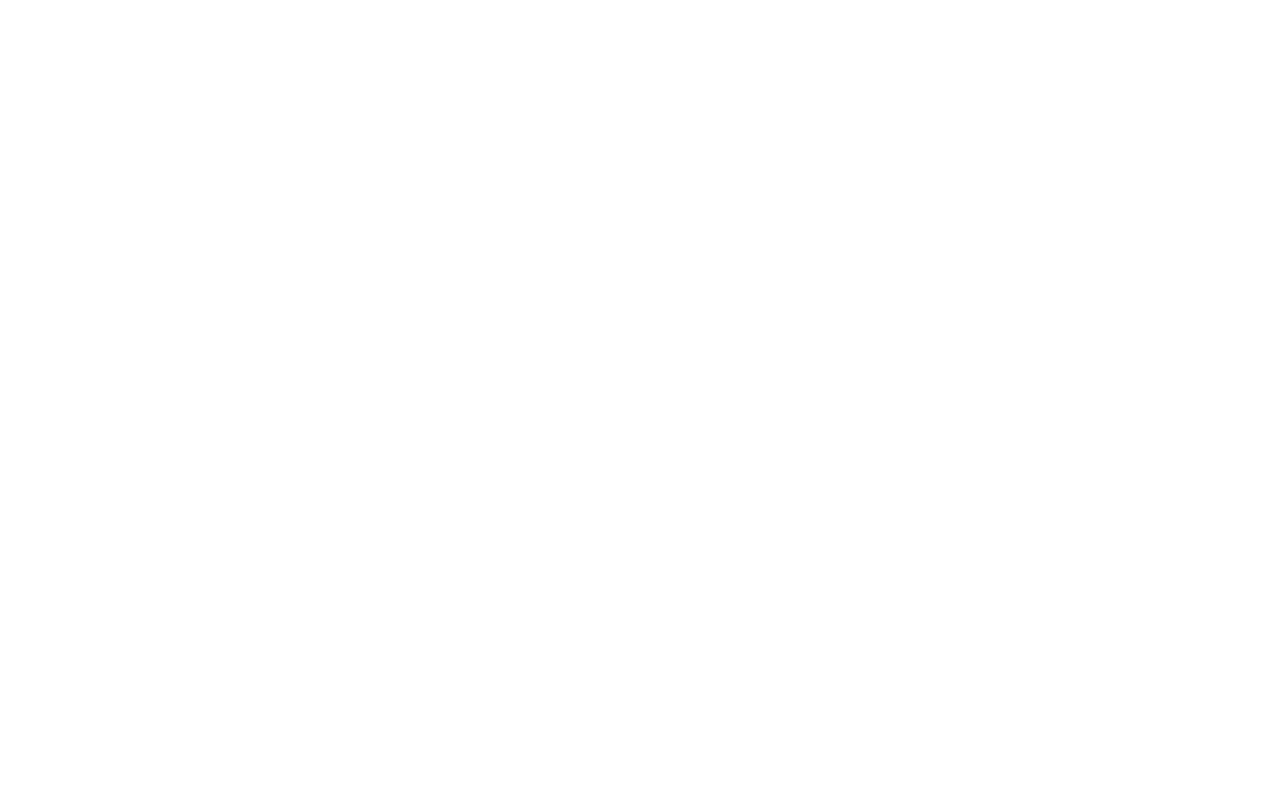
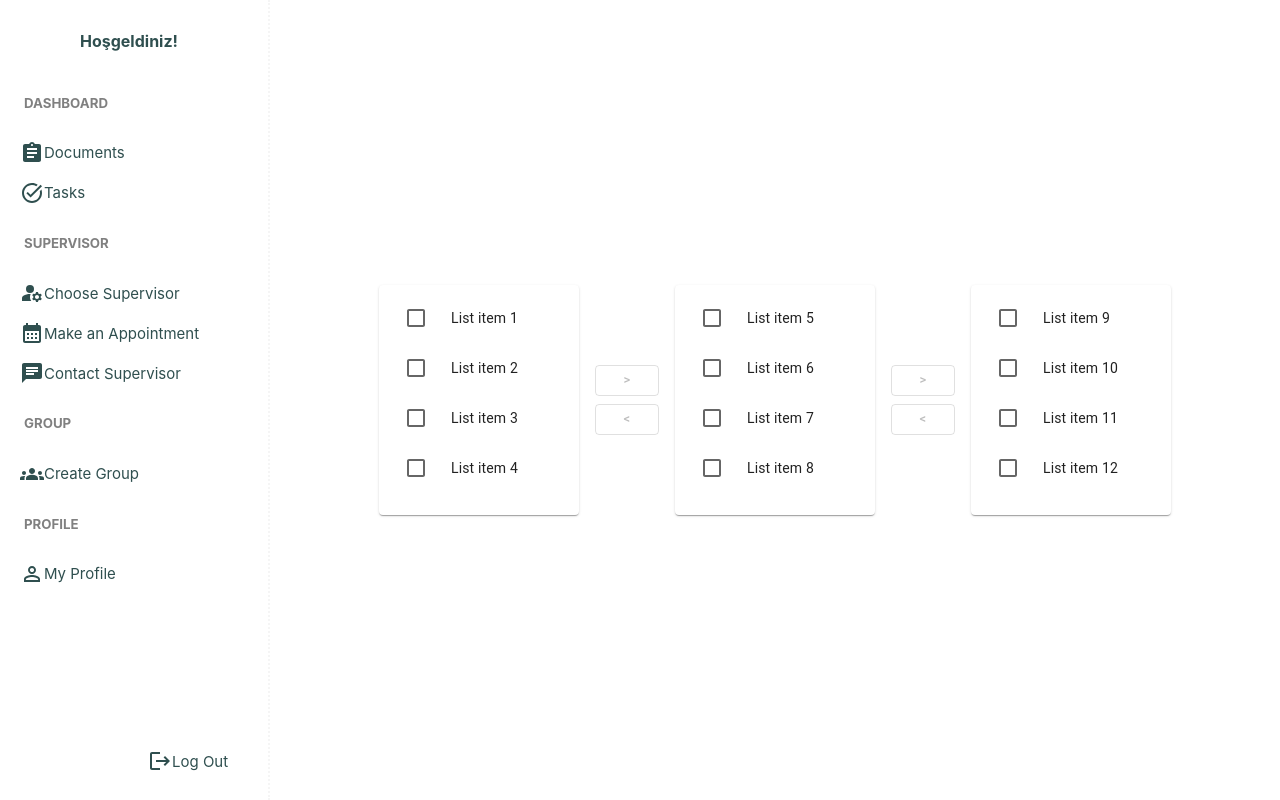
Before and after one commit to hilalalyavuz/thesis-project-management-UI, a React (Create React App) app: page /Tasks in a window 1280 px wide. Before the commit this address had no page. Built offline with nearby package versions, Linux system fonts and the light colour scheme.

Commit message:
tasks page added

```diff
--- a/src/App.js
+++ b/src/App.js
@@ -2,6 +2,7 @@
 import './App.css';
 import Home from './views/Home';
 import Documents from './views/Documents';
+import Tasks from './views/Tasks';
 
 function App() {
   return (
@@ -13,6 +14,8 @@
           </Route>
           <Route path="/Documents" exact element={<Documents/>}>
           </Route>
+          <Route path="/Tasks" exact element={<Tasks/>}>
+          </Route>
        </Routes>
      </Router>
 
--- a/src/components/Sidebar.js
+++ b/src/components/Sidebar.js
@@ -24,12 +24,12 @@
     <MenuItem className='menuItem'>
         <AssignmentIcon />
         Documents
-        <Link to={'/Home'} />
+        <Link to={'/Documents'} />
      </MenuItem>
     <MenuItem className='menuItem'>
         <TaskAltIcon />
         Tasks
-        <Link to={'/Home'} />
+        <Link to={'/Tasks'} />
     </MenuItem>
 
     <h5> SUPERVISOR </h5>
--- /dev/null
+++ b/src/views/Tasks.js
@@ -0,0 +1,163 @@
+import * as React from "react";
+import Grid from "@mui/material/Grid";
+import List from "@mui/material/List";
+import ListItem from "@mui/material/ListItem";
+import ListItemIcon from "@mui/material/ListItemIcon";
+import ListItemText from "@mui/material/ListItemText";
+import Checkbox from "@mui/material/Checkbox";
+import Button from "@mui/material/Button";
+import Paper from "@mui/material/Paper";
+import "../css/Common.css";
+import Sidebar from "../components/Sidebar";
+
+function not(a, b) {
+  return a.filter((value) => b.indexOf(value) === -1);
+}
+
+function intersection(a, b) {
+  return a.filter((value) => b.indexOf(value) !== -1);
+}
+
+export default function TransferList() {
+  const [checked, setChecked] = React.useState([]);
+  const [left, setLeft] = React.useState([0, 1, 2, 3]);
+  const [middle, setMiddle] = React.useState([4, 5, 6, 7]);
+  const [right, setRight] = React.useState([8, 9, 10, 11]);
+
+  const leftChecked = intersection(checked, left);
+  const middleChecked = intersection(checked, middle);
+  const rightChecked = intersection(checked, right);
+
+  const handleToggle = (value) => () => {
+    const currentIndex = checked.indexOf(value);
+    const newChecked = [...checked];
+
+    if (currentIndex === -1) {
+      newChecked.push(value);
+    } else {
+      newChecked.splice(currentIndex, 1);
+    }
+
+    setChecked(newChecked);
+  };
+
+  const handleCheckedRight1 = () => {
+    setMiddle(middle.concat(leftChecked));
+    setLeft(not(left, leftChecked));
+    setChecked(not(checked, leftChecked));
+  };
+
+  const handleCheckedRight2 = () => {
+    setRight(right.concat(middleChecked));
+    setMiddle(not(middle, middleChecked));
+    setChecked(not(checked, middleChecked));
+  };
+
+
+  const handleCheckedLeft1 = () => {
+    setLeft(left.concat(middleChecked));
+    setMiddle(not(middle, middleChecked));
+    setChecked(not(checked, middleChecked));
+  };
+
+  const handleCheckedLeft2 = () => {
+    setMiddle(middle.concat(rightChecked));
+    setRight(not(right, rightChecked));
+    setChecked(not(checked, rightChecked));
+  };
+
+  const customList = (items) => (
+    <Paper sx={{ width: 200, height: 230, overflow: "auto" }}>
+      <List dense component="div" role="list">
+        {items.map((value) => {
+          const labelId = `transfer-list-item-${value}-label`;
+
+          return (
+            <ListItem
+              key={value}
+              role="listitem"
+              button
+              onClick={handleToggle(value)}
+            >
+              <ListItemIcon>
+                <Checkbox
+                  checked={checked.indexOf(value) !== -1}
+                  tabIndex={-1}
+                  disableRipple
+                  inputProps={{
+                    "aria-labelledby": labelId,
+                  }}
+                />
+              </ListItemIcon>
+              <ListItemText id={labelId} primary={`List item ${value + 1}`} />
+            </ListItem>
+          );
+        })}
+        <ListItem />
+      </List>
+    </Paper>
+  );
+
+  return (
+    <div className="Page">
+      <div className="Sidebar">
+        <Sidebar />
+      </div>
+      <div className="Main">
+        <Grid container spacing={2} justifyContent="center" alignItems="center">
+          <Grid item>{customList(left)}</Grid>
+          <Grid item>
+            <Grid container direction="column" alignItems="center">
+              <Button
+                sx={{ my: 0.5 }}
+                variant="outlined"
+                size="small"
+                onClick={handleCheckedRight1}
+                disabled={leftChecked.length === 0}
+                aria-label="move selected right"
+              >
+                &gt;
+              </Button>
+              <Button
+                sx={{ my: 0.5 }}
+                variant="outlined"
+                size="small"
+                onClick={handleCheckedLeft1}
+                disabled={middleChecked.length === 0}
+                aria-label="move selected left"
+              >
+                &lt;
+              </Button>
+            </Grid>
+          </Grid>
+          <Grid item>{customList(middle)}</Grid>
+          <Grid item>
+            <Grid container direction="column" alignItems="center">
+              <Button
+                sx={{ my: 0.5 }}
+                variant="outlined"
+                size="small"
+                onClick={handleCheckedRight2}
+                disabled={middleChecked.length === 0}
+                aria-label="move selected right"
+              >
+                &gt;
+              </Button>
+              <Button
+                sx={{ my: 0.5 }}
+                variant="outlined"
+                size="small"
+                onClick={handleCheckedLeft2}
+                disabled={rightChecked.length === 0}
+                aria-label="move selected left"
+              >
+                &lt;
+              </Button>
+            </Grid>
+          </Grid>
+          <Grid item>{customList(right)}</Grid>
+        </Grid>
+      </div>
+    </div>
+  );
+}
```
Also changed, not shown: src/css/Tasks.css (added).
